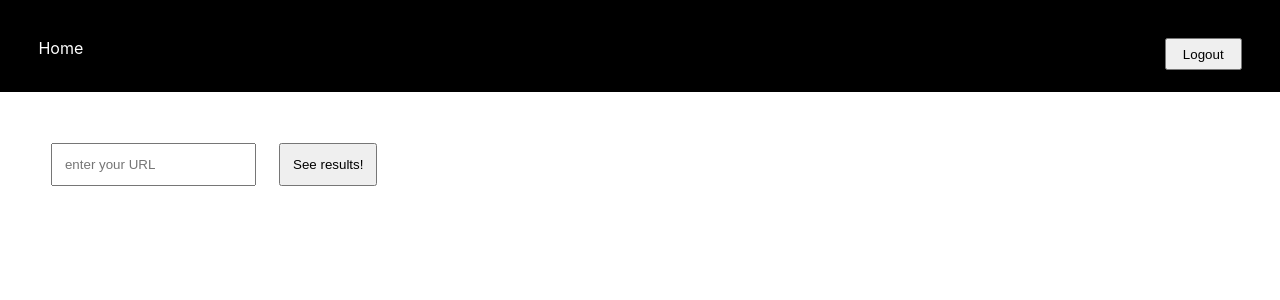
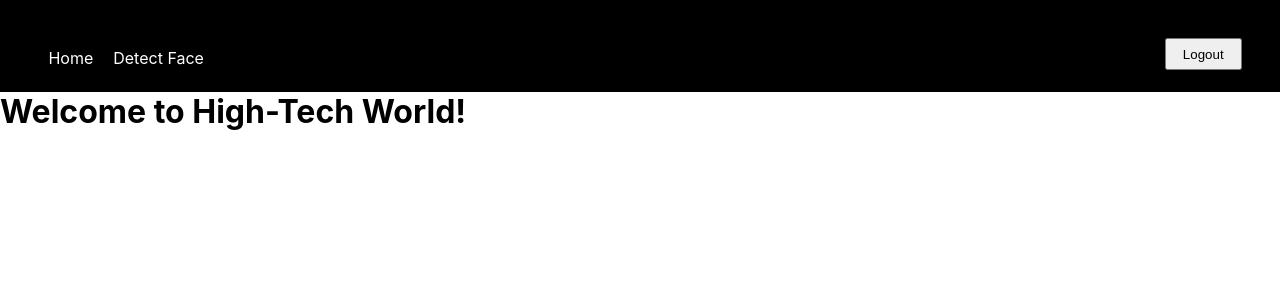
Before and after one commit to fun-projects-library/Face_Recognition, a React (Create React App) app: page / in a window 1280 px wide. Both pictures are taken after a click on the button "Login". Shown: the top 300 px of the page. Built offline with nearby package versions, Linux system fonts and the light colour scheme.

Commit message:
Add Login Func and Style NavBar

```diff
--- a/src/components/App/App.css
+++ b/src/components/App/App.css
@@ -1,3 +1,24 @@
+*{
+  margin: 0;
+  padding: 0;
+}
+
+#loginBtn{
+  float: right;
+  margin: 3%;
+  padding: 0.5% 1.25%;
+}
+
+nav{
+  height: 92px;
+  background-color: black;
+  color: white;
+}
+
+
+
+
+
 /* .App {
   text-align: center;
 }
--- a/src/components/App/App.js
+++ b/src/components/App/App.js
@@ -1,15 +1,41 @@
+import React from "react"
 import './App.css';
-import Form from "../Form/Form"
+import Detect from "../Detect/Detect"
 import NavBar from "../NavBar/NavBar"
+import Main from "../Main/Main"
+import {
+  BrowserRouter as Router,
+  Switch,
+  Route,
+  Link
+} from "react-router-dom";
+
 
 
 function App() {
+
   return (
-    <div className="App">
-      <NavBar />
-      <Form />
+    <React.StrictMode>
+      <Router>
+        <NavBar />
+        {/* A <Switch> looks through its children <Route>s and
+            renders the first one that matches the current URL. */}
+        <Switch>
+          <Route path="/detectFace">
+            <Detect />
+          </Route>
+          <Route path="/todos">
 
-    </div>
+          </Route>
+          <Route path="/albums">
+
+          </Route>
+          <Route path="/">
+            <Main />
+          </Route>
+        </Switch>
+      </Router>
+    </React.StrictMode>
   );
 }
 
--- a/src/components/Form/Form.js
+++ b/src/components/Detect/Detect.js
@@ -1,7 +1,7 @@
 import React, { Component } from 'react'
 import Results from "../Results/Results"
 import axios from "axios";
-import "./Form.css"
+import "./Detect.css"
 
 
 export default class Form extends Component {
@@ -38,7 +38,7 @@ export default class Form extends Component {
   seeResults = () => {
     const options = {
       method: 'POST',
-      url: 'https://microsoft-face1.p.rapidapi.com/detect',
+      url: 'https://eastus.api.cognitive.microsoft.com/face/v1.0/detect?',
       params: {
         returnFaceId: 'true',
         recognitionModel: 'recognition_01',
@@ -47,8 +47,7 @@ export default class Form extends Component {
       },
       headers: {
         'content-type': 'application/json',
-        'x-rapidapi-key': 'f7b90963eamshf47dc9bcd5e7ff5p1b0d21jsna5168b2db105',
-        'x-rapidapi-host': 'microsoft-face1.p.rapidapi.com'
+        'Ocp-Apim-Subscription-Key': '398a9c1ab8b046169f5397e6e99d35e5',
       },
       data: {url: this.state.url}
   };
--- /dev/null
+++ b/src/components/Main/Main.js
@@ -0,0 +1,9 @@
+import React from 'react'
+
+export default function Main() {
+    return (
+        <div>
+            <h1>Welcome to High-Tech World!</h1>
+        </div>
+    )
+}
--- a/src/components/NavBar/NavBar.css
+++ b/src/components/NavBar/NavBar.css
@@ -4,17 +4,6 @@
     padding: 0;
 }
 
-nav{
-    height: 92px;
-    background-color: black;
-    color: white;
-}
-
-#loginBtn{
-    float: right;
-    margin: 3%;
-    padding: 0.5% 1.25%;
-}
 
 ul{
     display: inline-flex;
@@ -23,5 +12,11 @@ ul{
 }
 
 ul li{
+    padding: 10px;
 
 }
+
+a {
+    color: white;
+    text-decoration: none;
+}
--- a/src/components/NavBar/NavBar.js
+++ b/src/components/NavBar/NavBar.js
@@ -1,4 +1,5 @@
 import React, { Component } from 'react'
+import {Link, Route} from "react-router-dom"
 import "./NavBar.css"
 
 export default class NavBar extends Component {
@@ -9,20 +10,30 @@ export default class NavBar extends Component {
         }
         this.LoginFunc = this.LoginFunc.bind(this)
     }
-    LoginFunc(){
-        this.setState({
-            loggedIn: !this.state.loggedIn
-        })
+
+
+    LoginFunc (){
+        this.setState({loggedIn: !this.state.loggedIn})
     }
+
+
     render() {
         return (
             <div>
+
                 <nav>
+                    {this.state.loggedIn ?
                     <ul>
-                        <li>Home</li>
-                    </ul>
+                        <li><Link to="/">Home</Link></li>
+                        <li><Link to="/detectFace">Detect Face</Link></li>
+                        {this.state.loggedIn ?
+                        <Route path="/" /> : ""
+                    }
+
+                    </ul> : ""}
                     <button type="button" id="loginBtn" onClick={this.LoginFunc}>{this.state.loggedIn ? "Logout" : "Login"}</button>
                 </nav>
+
             </div>
         )
     }
```
Also changed, not shown: src/components/Detect/Detect.css (renamed from src/components/Form/Form.css).
